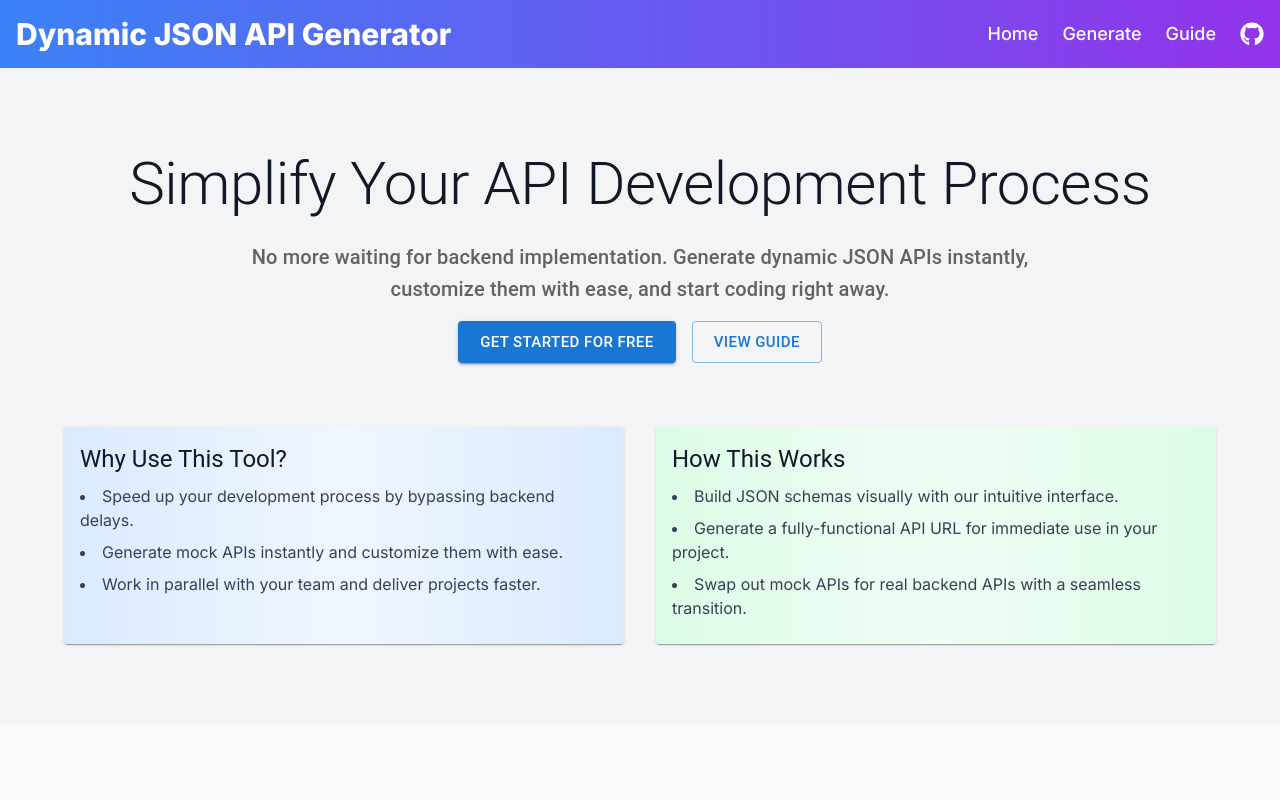
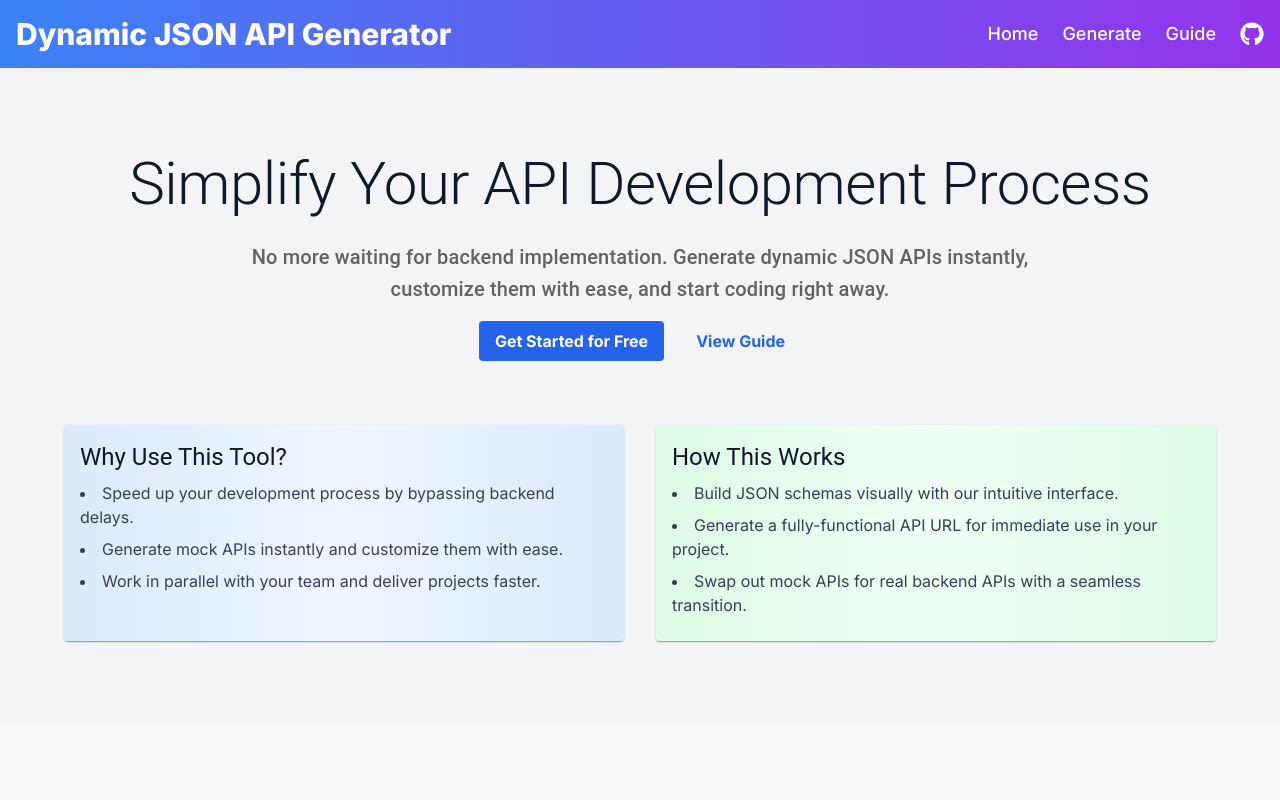
Before and after one commit to HtetKo510217/dynamic-json-api-generator-platform, a Next.js app: page / in a window 1280 px wide. Shown: the top 800 px of the page. Built offline with nearby package versions, Linux system fonts and the light colour scheme.

Commit message:
feat: update readMe and type

```diff
--- a/app/layout.tsx
+++ b/app/layout.tsx
@@ -6,8 +6,8 @@ import SessionWrapper from "@/components/SessionWrapper";
 const inter = Inter({ subsets: ["latin"] });
 
 export const metadata: Metadata = {
-  title: "Create Next App",
-  description: "Generated by create next app",
+  title: "Dynamic JSON API Generator",
+  description: "Dynamic JSON API Generator",
 };
 
 export default function RootLayout({
--- a/components/FieldItem.tsx
+++ b/components/FieldItem.tsx
@@ -27,7 +27,7 @@ interface FieldItemProps {
 }
 
 const fieldTypes: FieldType[] = [
-  'uuid', 'title', 'description', 'message','firstName', 'lastName', 'fullName',
+  'uuid', 'title', 'word', 'description', 'message','firstName', 'lastName', 'fullName',
   'street', 'city', 'gender', 'phone', 'image', 'avatar', 'date', 'weekday',
   'month', 'boolean', 'number', 'object'
 ];
--- a/components/Hero.tsx
+++ b/components/Hero.tsx
@@ -1,38 +1,50 @@
-import React from 'react';
-import { Button, Card, CardContent, Typography, Container, Grid } from '@mui/material';
-
+import React from "react";
+import {
+  Button,
+  Card,
+  CardContent,
+  Typography,
+  Container,
+  Grid,
+} from "@mui/material";
+import Link from "next/link";
 const Hero: React.FC = () => {
   return (
     <section className="bg-gray-100 py-20">
       <Container maxWidth="lg">
         {/* Hero Section */}
         <div className="text-center mb-16">
-          <Typography variant="h2" component="h1" gutterBottom className="text-gray-900 font-bold">
+          <Typography
+            variant="h2"
+            component="h1"
+            gutterBottom
+            className="text-gray-900 font-bold"
+          >
             Simplify Your API Development Process
           </Typography>
-          <Typography variant="h6" color="textSecondary" paragraph className="text-gray-600">
-            No more waiting for backend implementation. Generate dynamic JSON APIs instantly,
+          <Typography
+            variant="h6"
+            color="textSecondary"
+            paragraph
+            className="text-gray-600"
+          >
+            No more waiting for backend implementation. Generate dynamic JSON
+            APIs instantly,
             <br /> customize them with ease, and start coding right away.
           </Typography>
           <div className="flex justify-center gap-4">
-            <Button
-              variant="contained"
-              color="primary"
-              size="large"
+            <Link
               href="/generate"
-              className="bg-blue-600 hover:bg-blue-700"
+              className="bg-blue-600 hover:bg-blue-700 text-white font-bold py-2 px-4 rounded"
             >
               Get Started for Free
-            </Button>
-            <Button
-              variant="outlined"
-              color="primary"
-              size="large"
+            </Link>
+            <Link
               href="/guide"
-              className="border-blue-600 text-blue-600 hover:bg-blue-600 hover:text-white"
+              className="border-blue-600 text-blue-600 hover:bg-blue-700 hover:text-white font-bold py-2 px-4 rounded"
             >
               View Guide
-            </Button>
+            </Link>
           </div>
         </div>
 
@@ -42,14 +54,27 @@ const Hero: React.FC = () => {
           <Grid item xs={12} md={6}>
             <Card className="shadow-lg rounded-lg overflow-hidden h-full">
               <CardContent className="bg-gradient-to-r from-blue-100 via-blue-50 to-blue-100 p-6 flex flex-col justify-between h-full">
-                <Typography variant="h5" component="h2" gutterBottom className="text-gray-900 font-semibold">
+                <Typography
+                  variant="h5"
+                  component="h2"
+                  gutterBottom
+                  className="text-gray-900 font-semibold"
+                >
                   Why Use This Tool?
                 </Typography>
                 <div className="text-gray-700 flex-grow">
                   <ul className="list-disc list-inside space-y-2">
-                    <li>Speed up your development process by bypassing backend delays.</li>
-                    <li>Generate mock APIs instantly and customize them with ease.</li>
-                    <li>Work in parallel with your team and deliver projects faster.</li>
+                    <li>
+                      Speed up your development process by bypassing backend
+                      delays.
+                    </li>
+                    <li>
+                      Generate mock APIs instantly and customize them with ease.
+                    </li>
+                    <li>
+                      Work in parallel with your team and deliver projects
+                      faster.
+                    </li>
                   </ul>
                 </div>
               </CardContent>
@@ -60,14 +85,27 @@ const Hero: React.FC = () => {
           <Grid item xs={12} md={6}>
             <Card className="shadow-lg rounded-lg overflow-hidden h-full">
               <CardContent className="bg-gradient-to-r from-green-100 via-green-50 to-green-100 p-6 flex flex-col justify-between h-full">
-                <Typography variant="h5" component="h2" gutterBottom className="text-gray-900 font-semibold">
+                <Typography
+                  variant="h5"
+                  component="h2"
+                  gutterBottom
+                  className="text-gray-900 font-semibold"
+                >
                   How This Works
                 </Typography>
                 <div className="text-gray-700 flex-grow">
                   <ul className="list-disc list-inside space-y-2">
-                    <li>Build JSON schemas visually with our intuitive interface.</li>
-                    <li>Generate a fully-functional API URL for immediate use in your project.</li>
-                    <li>Swap out mock APIs for real backend APIs with a seamless transition.</li>
+                    <li>
+                      Build JSON schemas visually with our intuitive interface.
+                    </li>
+                    <li>
+                      Generate a fully-functional API URL for immediate use in
+                      your project.
+                    </li>
+                    <li>
+                      Swap out mock APIs for real backend APIs with a seamless
+                      transition.
+                    </li>
                   </ul>
                 </div>
               </CardContent>
--- a/lib/types.ts
+++ b/lib/types.ts
@@ -1,6 +1,7 @@
 export type FieldType =
   | 'uuid'         // Universally unique identifier
   | 'title'        // Sentence title
+  | 'word'         // Word
   | 'description'  // Detailed paragraph description
   | 'message'      // Paragraph message (similar to description)
   | 'firstName'    // First name
```
Also changed, not shown: 1 other file (tests, documents, lock files or other folders).
